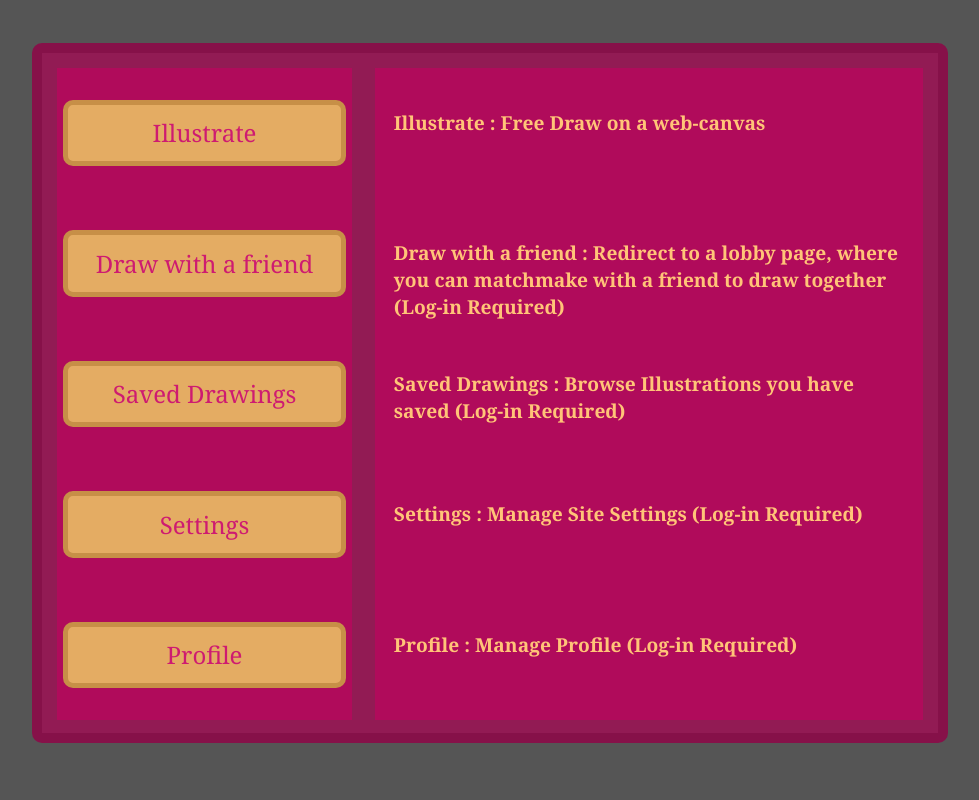
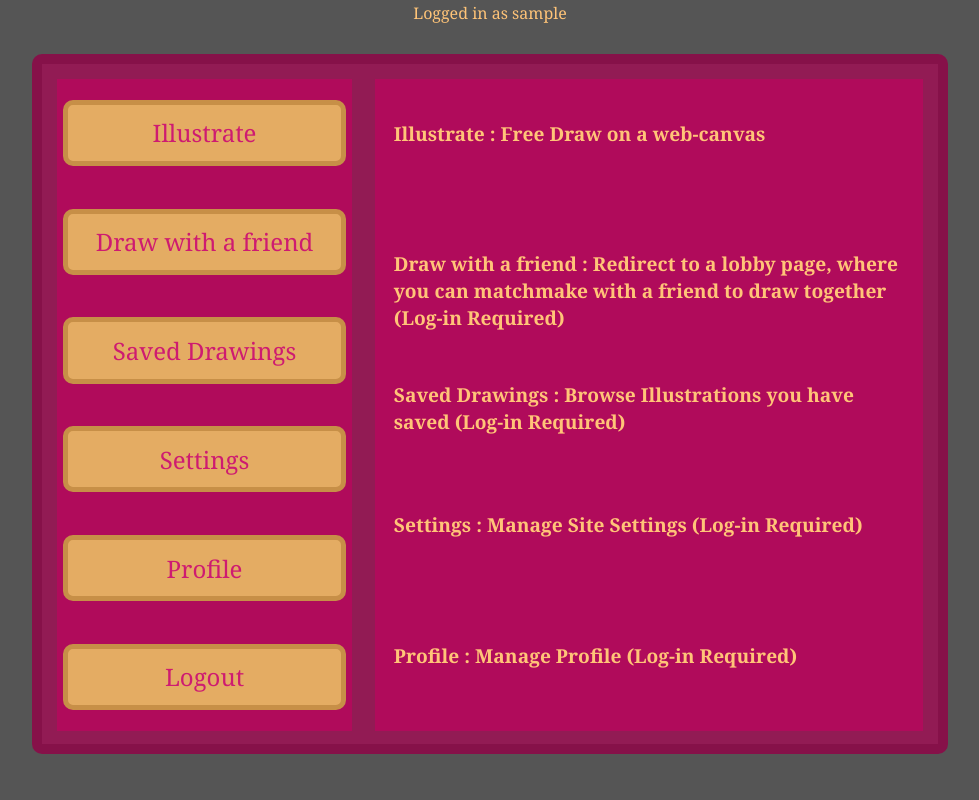
Before and after one commit to chickmenNuggs/CSE-108-Final-Project, a Flask app: page /home/ in a window 1280 px wide. Shown: the whole page, without its empty margins (150-1129 px from the left). Run offline with Flask 3, Linux system fonts and the light colour scheme; a user stored in the database is signed in; parts of the project's set-up code (start-up, migrations or seed data) failed here and were passed over.

Commit message:
added logout, a logged-in user display, and fixed the duplicate settings route bug

```diff
--- a/flask-app/app.py
+++ b/flask-app/app.py
@@ -94,11 +94,19 @@ def saved():
 def settings():
     return render_template('settings.html')
 
+
+@app.route("/logout/")
+@login_required
+def logout():
+    from flask_login import logout_user
+    logout_user()
+    session.clear()
+    return redirect(url_for("login"))
+
 with app.app_context():
     db.create_all()
 
 
 if __name__ == "__main__":
     print("[}----------- [Running app.py] ---------------{]")
-    socketio.run(app);
-    app.run(debug=True);
+    socketio.run(app, debug=True)
--- a/flask-app/templates/home.html
+++ b/flask-app/templates/home.html
@@ -10,6 +10,9 @@
 
 <body>
    <div class=background>
+      <p style="color:#ffc478; text-align:center;">
+         Logged in as {{ session["user"] }}
+      </p>
       <div class=menu>
          <div class=vert-bar>
             <!-- This is for a local canvas so we jsut force id to be 0 -->
@@ -20,6 +23,7 @@
             <a class="vert-button" href="{{url_for('saved')}}">Saved Drawings</a>
             <a class="vert-button" href="{{url_for('settings')}}">Settings</a>
             <a class="vert-button" href="{{url_for('profile')}}">Profile</a>
+            <a class="vert-button" href="{{ url_for('logout') }}">Logout</a>
          </div>
          <div class=instruction>
             <p>
```
Also changed, not shown: 1 other file.
